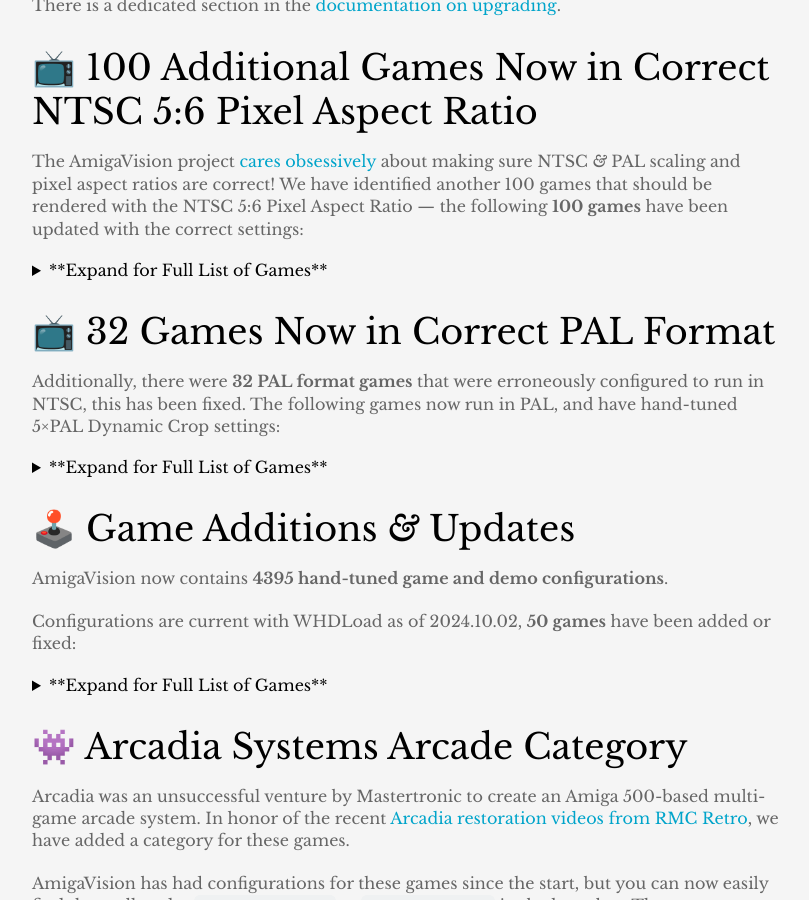
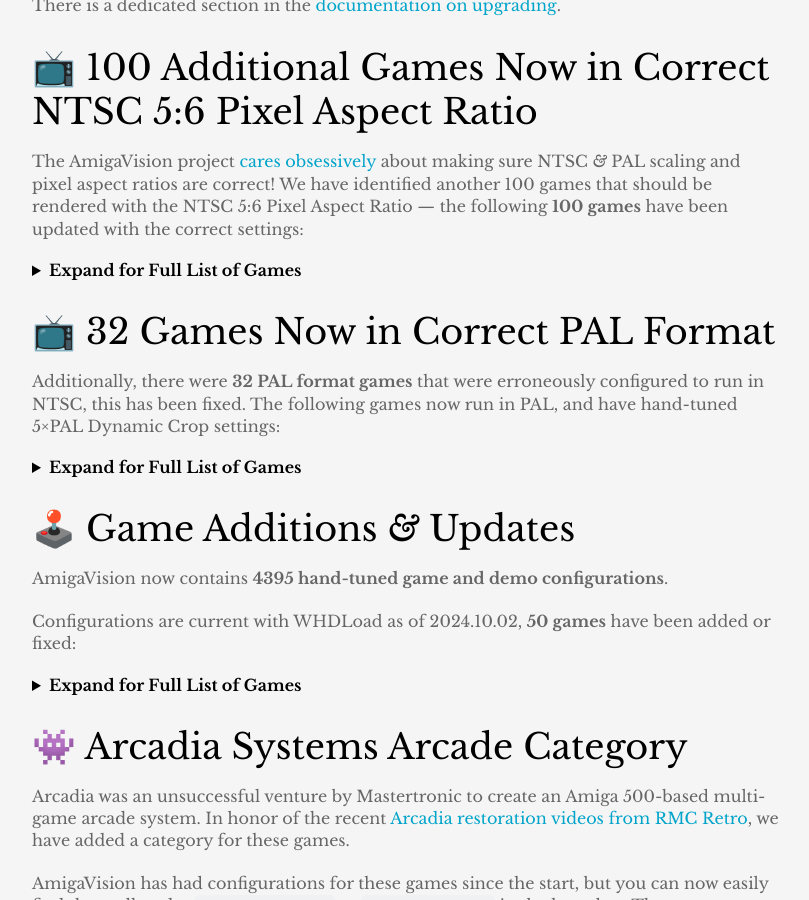
Before and after one commit to amigavision/amigavision.github.io, a Jekyll site: the page built from _posts/2024-10-10-2024.10.10.md, in a window 1280 px wide and 900 px high, scrolled down 1799 px. Shown: the whole window, without its empty margins (233-1042 px from the left). Built offline with Jekyll 4.4.1, drawn with Linux system fonts in a browser that asks for light colours.

Commit message:
Looks like we need the HTML markup here

```diff
--- a/_posts/2024-10-10-2024.10.10.md
+++ b/_posts/2024-10-10-2024.10.10.md
@@ -50,7 +50,7 @@
 The AmigaVision project [cares obsessively] about making sure NTSC *&* PAL scaling and pixel aspect ratios are correct! We have identified another 100 games that should be rendered with the NTSC 5:6 Pixel Aspect Ratio — the following **100 games** have been updated with the correct settings:
 
 <details>
-<summary>**Expand for Full List of Games**</summary>
+<summary><b>Expand for Full List of Games</b></summary>
 
 * 4x4 Off-Road Racing
 * ABC Monday Night Football
@@ -160,7 +160,7 @@
 Additionally, there were **32 PAL format games** that were erroneously configured to run in NTSC, this has been fixed. The following games now run in PAL, and have hand-tuned 5×PAL Dynamic Crop settings:
 
 <details>
-<summary>**Expand for Full List of Games**</summary>
+<summary><b>Expand for Full List of Games</b></summary>
 
 * Aquaventura
 * Archipelagos
@@ -204,7 +204,7 @@
 Configurations are current with WHDLoad as of 2024.10.02, **50 games** have been added or fixed:
 
 <details>
-<summary>**Expand for Full List of Games**</summary>
+<summary><b>Expand for Full List of Games</b></summary>
 
 * A320 Airbus
 * A320 Airbus Edition Europa
```
